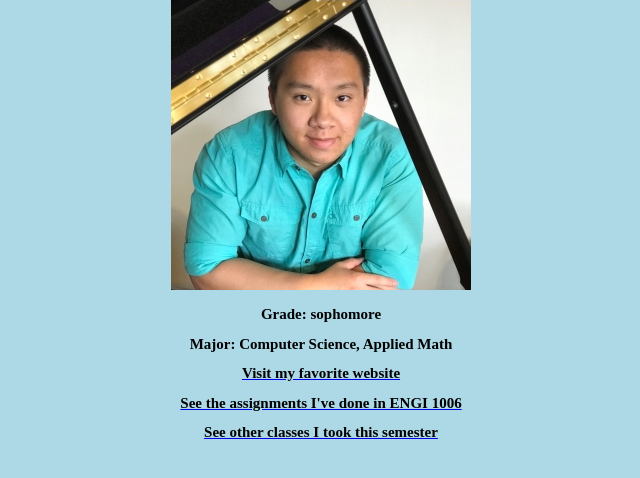
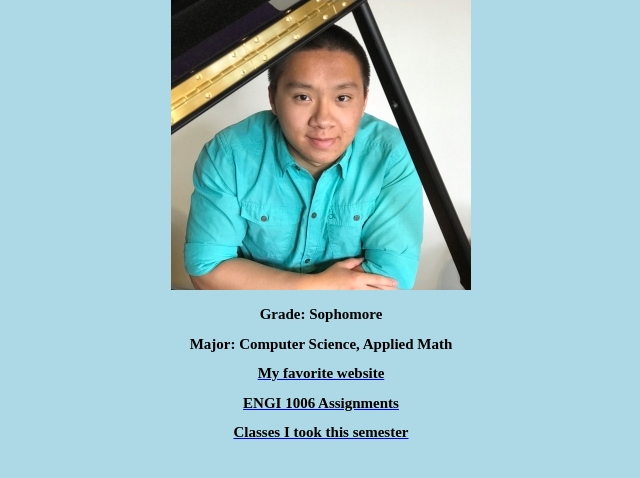
Before and after one commit to byang99/Flask-Project, a Flask app: page / in a window 1280 px wide. Shown: the part 81-559 px from the top of the page, without its empty margins (319-959 px from the left). Run offline with Flask 2, Linux system fonts and the light colour scheme.

Commit message:
edits to css style and home page

```diff
--- a/static/CSS/assignments.css
+++ b/static/CSS/assignments.css
@@ -7,6 +7,8 @@ h1
 {
     color: black;
     text-align: center;
+    font-size: 20px;
+
 }
 
 h2
--- a/templates/index.html
+++ b/templates/index.html
@@ -9,10 +9,10 @@
         <div class= "website" align= "middle">
         <img src= "/static/images/profilepic.jpg" alt= "Picture: Senior Concert">
 
-        <b><h2>Grade: </b> sophomore</h2>
+        <b><h2>Grade: </b> Sophomore</h2>
         <b><h2>Major: </b> Computer Science, Applied Math</h2>
-        <a href= "https://www.wsj.com/"> <b><h2>Visit my favorite website</h2></b></a>
-        <a href= "/assignments"> <b><h2>See the assignments I've done in ENGI 1006</h2></b></a>
-        <a href= "/classes"> <b><h2>See other classes I took this semester</h2></b></a>
+        <a href= "https://www.wsj.com/"> <b><h2>My favorite website</h2></b></a>
+        <a href= "/assignments"> <b><h2>ENGI 1006 Assignments</h2></b></a>
+        <a href= "/classes"> <b><h2>Classes I took this semester</h2></b></a>
     </body>
 </html>
```
